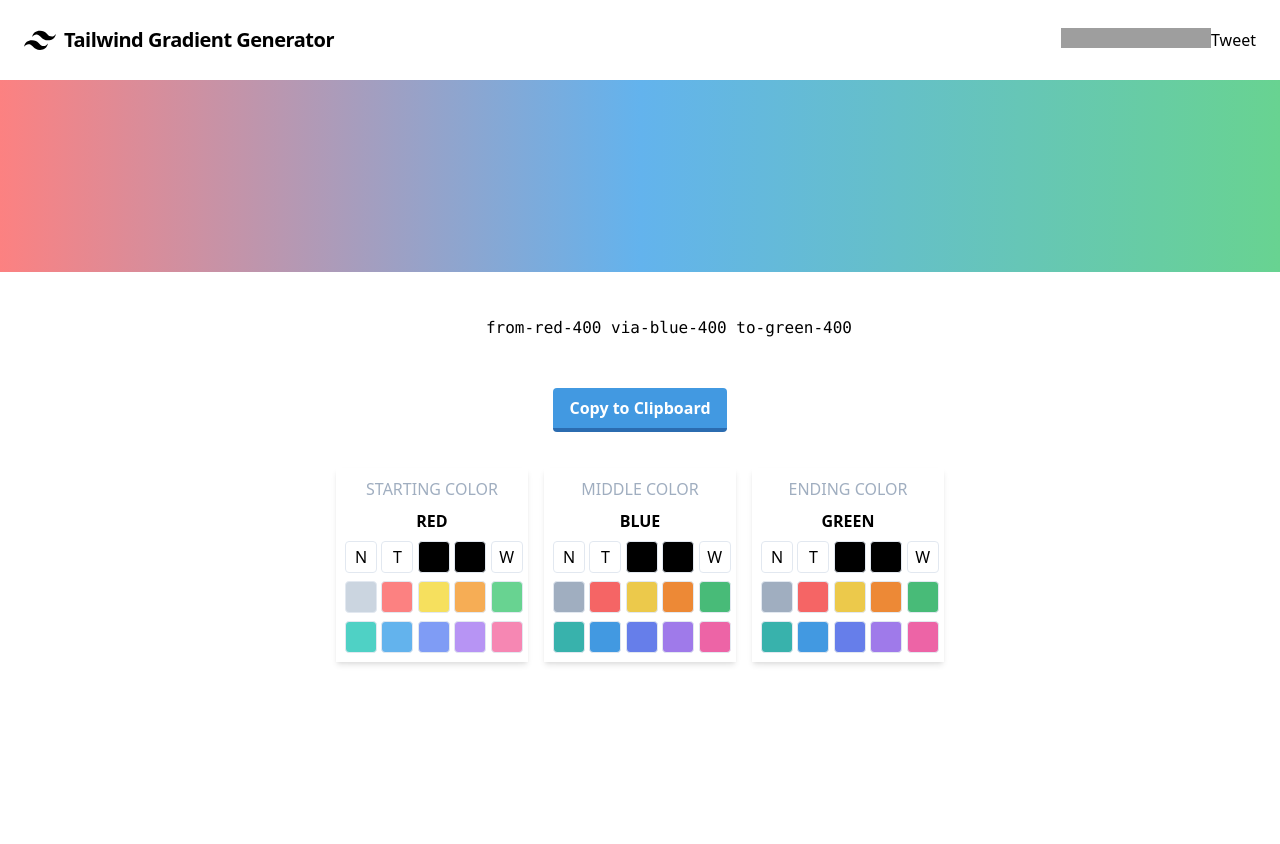
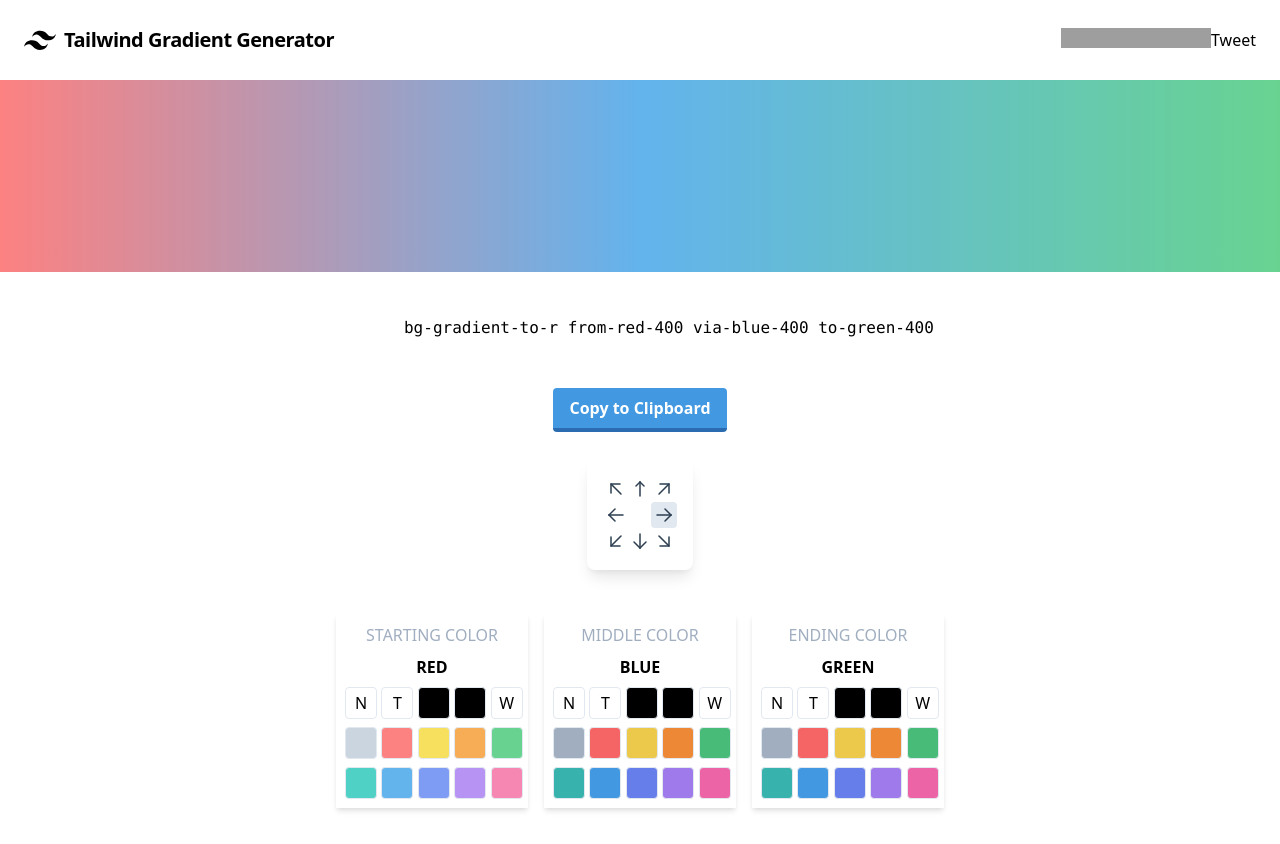
Before and after one commit to roberthgnz/tailwind-gradient-generator, a Vue app: page / in a window 1280 px wide. Before the commit the page ends 800 px from the top, so only its background shows below. Built offline with nearby package versions, Linux system fonts and the light colour scheme; grey boxes are pictures that could not be loaded.

Commit message:
Redesign

```diff
--- a/src/App.vue
+++ b/src/App.vue
@@ -38,7 +38,7 @@
         </li>
       </ul>
     </nav>
-    <div class="h-48 bg-gradient-to-r" :class="gradient"></div>
+    <div class="h-48" :class="gradient"></div>
 
     <div class="text-center mt-5">
       <pre>
@@ -50,24 +50,198 @@
         <button
           class="bg-blue-500 hover:bg-blue-400 text-white font-bold py-2 px-4 border-b-4 border-blue-700 hover:border-blue-500 rounded"
           @click="copyToClipboard"
+          :disabled="copied"
         >
-          Copy to Clipboard
+          {{ !copied ? "Copy to Clipboard" : "Copied" }}
         </button>
-
-        <div v-if="copied" class="text-center py-4 lg:px-4">
-          <div
-            class="p-2 bg-blue-500 items-center text-indigo-100 leading-none lg:rounded-full flex lg:inline-flex"
-            role="alert"
+      </div>
+    </div>
+    <div class="w-1/2 p-2 flex justify-center m-auto my-5">
+      <div
+        class="grid grid-flow-row p-4 text-gray-500 bg-white rounded-lg shadow-lg fill-current"
+        style="grid-template-columns: repeat(3, minmax(0, min-content));"
+      >
+        <button
+          @click="handleDirection('tl')"
+          :class="[direction === 'tl' ? 'text-gray-800 bg-gray-300' : null]"
+          class="w-6 border border-transparent rounded focus:outline-none hover:border-gray-500"
+        >
+          <svg
+            xmlns="http://www.w3.org/2000/svg"
+            class="icon icon-tabler icon-tabler-arrow-up-left"
+            width="24"
+            height="24"
+            viewBox="0 0 24 24"
+            stroke-width="1.5"
+            stroke="#2c3e50"
+            fill="none"
+            stroke-linecap="round"
+            stroke-linejoin="round"
           >
-            <span
-              class="flex rounded-full bg-blue-400 uppercase px-2 py-1 text-xs font-bold mr-3"
-              >Copied</span
-            >
-            <span class="font-semibold mr-2 text-left flex-auto">{{
-              gradient
-            }}</span>
-          </div>
-        </div>
+            <path stroke="none" d="M0 0h24v24H0z" />
+            <line x1="7" y1="7" x2="17" y2="17" />
+            <polyline points="16 7 7 7 7 16" />
+          </svg>
+        </button>
+        <button
+          @click="handleDirection('t')"
+          :class="[direction === 't' ? 'text-gray-800 bg-gray-300' : null]"
+          class="w-6 border border-transparent rounded focus:outline-none hover:border-gray-500"
+        >
+          <svg
+            xmlns="http://www.w3.org/2000/svg"
+            class="icon icon-tabler icon-tabler-arrow-narrow-up"
+            width="24"
+            height="24"
+            viewBox="0 0 24 24"
+            stroke-width="1.5"
+            stroke="#2c3e50"
+            fill="none"
+            stroke-linecap="round"
+            stroke-linejoin="round"
+          >
+            <path stroke="none" d="M0 0h24v24H0z" />
+            <line x1="12" y1="5" x2="12" y2="19" />
+            <line x1="16" y1="9" x2="12" y2="5" />
+            <line x1="8" y1="9" x2="12" y2="5" />
+          </svg>
+        </button>
+        <button
+          @click="handleDirection('tr')"
+          :class="[direction === 'tr' ? 'text-gray-800 bg-gray-300' : null]"
+          class="w-6 border border-transparent rounded focus:outline-none hover:border-gray-500"
+        >
+          <svg
+            xmlns="http://www.w3.org/2000/svg"
+            class="icon icon-tabler icon-tabler-arrow-up-right"
+            width="24"
+            height="24"
+            viewBox="0 0 24 24"
+            stroke-width="1.5"
+            stroke="#2c3e50"
+            fill="none"
+            stroke-linecap="round"
+            stroke-linejoin="round"
+          >
+            <path stroke="none" d="M0 0h24v24H0z" />
+            <line x1="17" y1="7" x2="7" y2="17" />
+            <polyline points="8 7 17 7 17 16" />
+          </svg>
+        </button>
+        <button
+          @click="handleDirection('l')"
+          :class="[direction === 'l' ? 'text-gray-800 bg-gray-300' : null]"
+          class="w-6 border border-transparent rounded focus:outline-none hover:border-gray-500"
+        >
+          <svg
+            xmlns="http://www.w3.org/2000/svg"
+            class="icon icon-tabler icon-tabler-arrow-left"
+            width="24"
+            height="24"
+            viewBox="0 0 24 24"
+            stroke-width="1.5"
+            stroke="#2c3e50"
+            fill="none"
+            stroke-linecap="round"
+            stroke-linejoin="round"
+          >
+            <path stroke="none" d="M0 0h24v24H0z" />
+            <line x1="5" y1="12" x2="19" y2="12" />
+            <line x1="5" y1="12" x2="11" y2="18" />
+            <line x1="5" y1="12" x2="11" y2="6" />
+          </svg>
+        </button>
+        <div></div>
+        <button
+          @click="handleDirection('r')"
+          :class="[direction === 'r' ? 'text-gray-800 bg-gray-300' : null]"
+          class="border border-transparent rounded focus:outline-none hover:border-gray-500"
+        >
+          <svg
+            xmlns="http://www.w3.org/2000/svg"
+            class="icon icon-tabler icon-tabler-arrow-right"
+            width="24"
+            height="24"
+            viewBox="0 0 24 24"
+            stroke-width="1.5"
+            stroke="#2c3e50"
+            fill="none"
+            stroke-linecap="round"
+            stroke-linejoin="round"
+          >
+            <path stroke="none" d="M0 0h24v24H0z" />
+            <line x1="5" y1="12" x2="19" y2="12" />
+            <line x1="13" y1="18" x2="19" y2="12" />
+            <line x1="13" y1="6" x2="19" y2="12" />
+          </svg>
+        </button>
+        <button
+          @click="handleDirection('bl')"
+          :class="[direction === 'bl' ? 'text-gray-800 bg-gray-300' : null]"
+          class="w-6 border border-transparent rounded focus:outline-none hover:border-gray-500"
+        >
+          <svg
+            xmlns="http://www.w3.org/2000/svg"
+            class="icon icon-tabler icon-tabler-arrow-down-left"
+            width="24"
+            height="24"
+            viewBox="0 0 24 24"
+            stroke-width="1.5"
+            stroke="#2c3e50"
+            fill="none"
+            stroke-linecap="round"
+            stroke-linejoin="round"
+          >
+            <path stroke="none" d="M0 0h24v24H0z" />
+            <line x1="17" y1="7" x2="7" y2="17" />
+            <polyline points="16 17 7 17 7 8" />
+          </svg>
+        </button>
+        <button
+          @click="handleDirection('b')"
+          :class="[direction === 'b' ? 'text-gray-800 bg-gray-300' : null]"
+          class="w-6 border border-transparent rounded focus:outline-none hover:border-gray-500"
+        >
+          <svg
+            xmlns="http://www.w3.org/2000/svg"
+            class="icon icon-tabler icon-tabler-arrow-down"
+            width="24"
+            height="24"
+            viewBox="0 0 24 24"
+            stroke-width="1.5"
+            stroke="#2c3e50"
+            fill="none"
+            stroke-linecap="round"
+            stroke-linejoin="round"
+          >
+            <path stroke="none" d="M0 0h24v24H0z" />
+            <line x1="12" y1="5" x2="12" y2="19" />
+            <line x1="18" y1="13" x2="12" y2="19" />
+            <line x1="6" y1="13" x2="12" y2="19" />
+          </svg>
+        </button>
+        <button
+          @click="handleDirection('br')"
+          :class="[direction === 'br' ? 'text-gray-800 bg-gray-300' : null]"
+          class="w-6 border border-transparent rounded focus:outline-none hover:border-gray-500"
+        >
+          <svg
+            xmlns="http://www.w3.org/2000/svg"
+            class="icon icon-tabler icon-tabler-arrow-down-right"
+            width="24"
+            height="24"
+            viewBox="0 0 24 24"
+            stroke-width="1.5"
+            stroke="#2c3e50"
+            fill="none"
+            stroke-linecap="round"
+            stroke-linejoin="round"
+          >
+            <path stroke="none" d="M0 0h24v24H0z" />
+            <line x1="7" y1="7" x2="17" y2="17" />
+            <polyline points="17 8 17 17 8 17" />
+          </svg>
+        </button>
       </div>
     </div>
 
@@ -160,6 +334,7 @@ export default {
       from: "red",
       to: "green",
       via: "blue",
+      direction: "r",
       copied: false,
     };
   },
@@ -169,6 +344,9 @@ export default {
     },
     handleShade(color, number) {
       console.log(color, number);
+    },
+    handleDirection(direction) {
+      this.direction = direction;
     },
     getBg(color, shade) {
       return !["transparent", "current", "black", "white"].includes(color)
@@ -200,12 +378,12 @@ export default {
       document.execCommand("copy");
       element.remove();
       this.copied = true;
-      setTimeout(() => (this.copied = false), 2000);
+      setTimeout(() => (this.copied = false), 1500);
     },
   },
   computed: {
     gradient() {
-      let result = [];
+      let result = [`bg-gradient-to-${this.direction}`];
       if (this.from && this.from !== "none")
         result.push(`from-${this.from}-400`);
       if (this.via && this.via !== "none") result.push(`via-${this.via}-400`);
```
